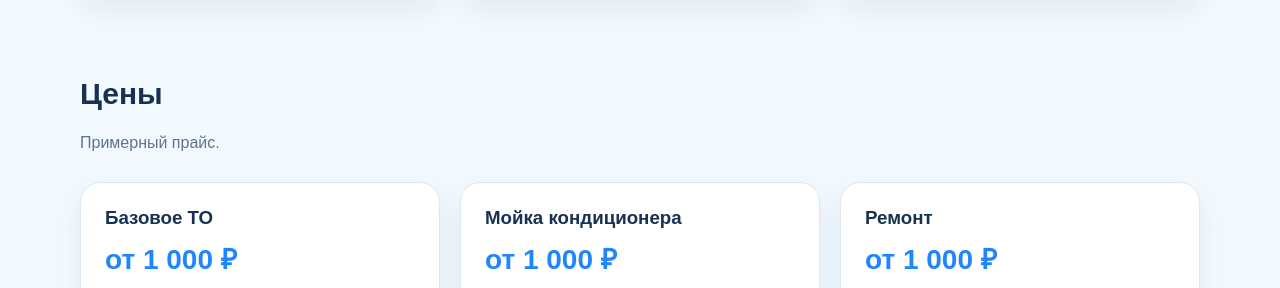
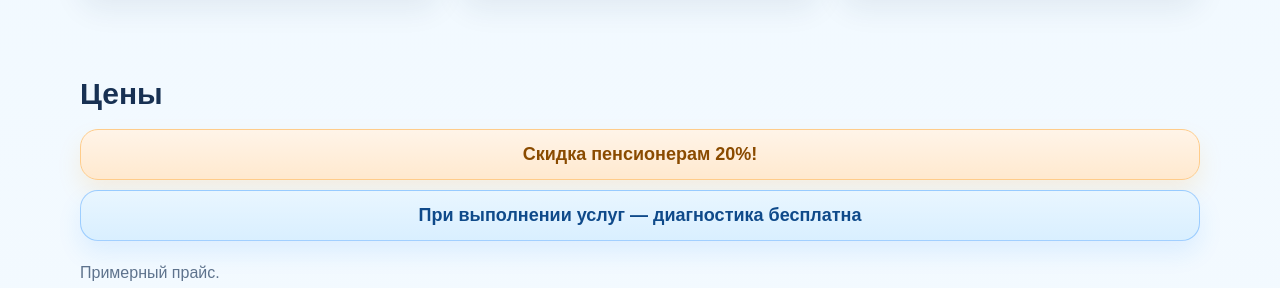
Before and after one commit to lobachev-vlg/stroika, a plain HTML site: page docs/index.html in a window 1280 px wide. Shown: the part 1169-1457 px from the top of the page. Drawn offline with Linux system fonts and the light colour scheme.

Commit message:
добавил баннера над прайсом

```diff
--- a/docs/index.html
+++ b/docs/index.html
@@ -85,7 +85,12 @@
     <section id="prices">
       <div class="container">
         <h2 class="section-title">Цены</h2>
+
+        <div class="discount-banner">Скидка пенсионерам 20%!</div>
+        <div class="diagnostic-banner">При выполнении услуг — диагностика бесплатна</div>
+
         <p class="section-subtitle">Примерный прайс.</p>
+
         <div class="grid price-list">
           <div class="card">
             <h3>Базовое ТО</h3>
--- a/docs/style.css
+++ b/docs/style.css
@@ -174,6 +174,7 @@ header {
 
 section {
   padding: 40px 0;
+  scroll-margin-top: 100px;
 }
 
 .section-title {
@@ -185,6 +186,32 @@ section {
   color: var(--muted);
   margin: 0 0 26px;
   line-height: 1.7;
+}
+
+.discount-banner {
+  background: linear-gradient(180deg, #fff4e8 0%, #ffe9cf 100%);
+  border: 1px solid #ffcc8a;
+  color: #8a4b00;
+  border-radius: 18px;
+  padding: 14px 18px;
+  font-size: 18px;
+  font-weight: 800;
+  text-align: center;
+  box-shadow: 0 12px 24px rgba(255, 153, 0, 0.12);
+  margin: 0 0 10px;
+}
+
+.diagnostic-banner {
+  background: linear-gradient(180deg, #e9f6ff 0%, #d9efff 100%);
+  border: 1px solid rgba(31, 134, 255, 0.35);
+  color: #0f4a8a;
+  border-radius: 18px;
+  padding: 14px 18px;
+  font-size: 18px;
+  font-weight: 800;
+  text-align: center;
+  box-shadow: 0 12px 24px rgba(31, 134, 255, 0.10);
+  margin: 0 0 18px;
 }
 
 .grid {
@@ -242,7 +269,7 @@ section {
 }
 
 .price {
-  font-size: 28px;
+  font-size: clamp(22px, 4vw, 28px);
   font-weight: 800;
   color: var(--primary);
   margin: 10px 0 14px;
@@ -337,6 +364,11 @@ section {
   transform: translateY(0);
 }
 
+a:focus-visible, .copy-btn:focus-visible {
+  outline: 3px solid rgba(31, 134, 255, 0.35);
+  outline-offset: 2px;
+}
+
 footer {
   padding: 24px 0 40px;
   color: var(--muted);
@@ -344,11 +376,11 @@ footer {
 }
 
 @media (max-width: 900px) {
-  .hero-wrap,
   .services,
   .price-list,
   .steps,
-  .contact {
+  .contact,
+  .hero-wrap {
     grid-template-columns: 1fr;
   }
 
@@ -359,4 +391,8 @@ footer {
   .hero-image {
     height: 220px;
   }
+
+  .card { padding: 18px; }
+  .contact-box { padding: 20px; }
+  .hero { padding: 52px 0 28px; }
 }
```
